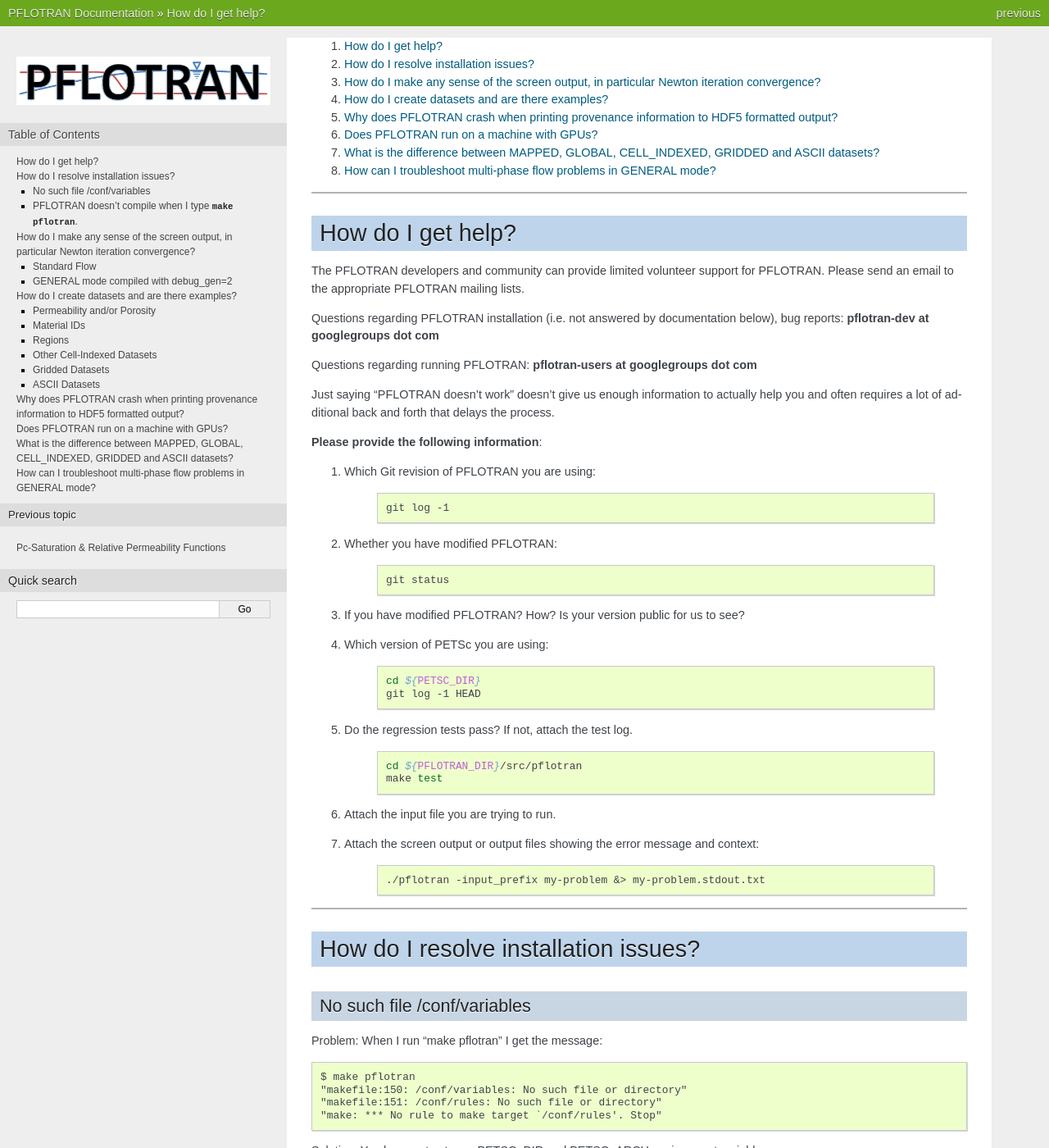
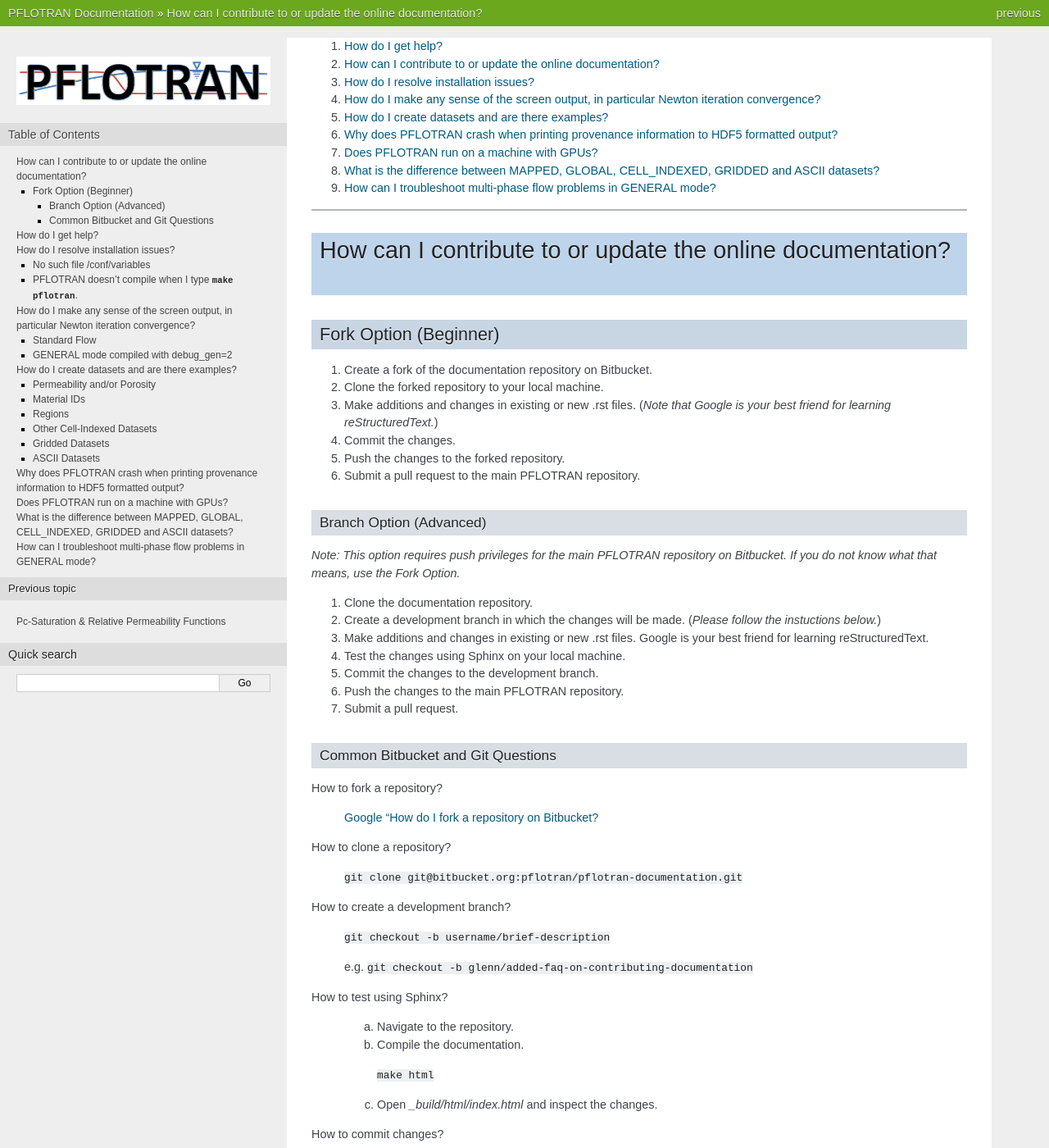
Before and after one commit to Miracloon/pflotran-documentation, a Sphinx documentation site: the page built from source/user_guide/how_to/faq.rst, in a window 1280 px wide and 1400 px high. Shown: the whole window at 82% size. Built offline with Sphinx 7.4.7, drawn with Linux system fonts in a browser that asks for light colours; some of the changed text lies outside the part shown.

Commit message:
added an FAQ on adding/modifying PFLOTRAN documentation

```diff
--- a/source/user_guide/how_to/faq.rst
+++ b/source/user_guide/how_to/faq.rst
@@ -1,6 +1,7 @@
 .. _faq:
 
 #. `How do I get help?`_
+#. `How can I contribute to or update the online documentation?`_
 #. `How do I resolve installation issues?`_
 #. `How do I make any sense of the screen output, in particular Newton iteration convergence?`_
 #. `How do I create datasets and are there examples?`_
@@ -10,6 +11,86 @@
 #. `How can I troubleshoot multi-phase flow problems in GENERAL mode?`_
 
 --------------------
+
+.. _How can I contribute to or update the online documentation?:
+
+How can I contribute to or update the online documentation?
+===========================================================
+
+Fork Option (Beginner)
+----------------------
+
+#. Create a fork of the documentation repository on Bitbucket.
+
+#. Clone the forked repository to your local machine.
+
+#. Make additions and changes in existing or new .rst files. (*Note that Google is your best friend for learning reStructuredText.*)
+
+#. Commit the changes.
+
+#. Push the changes to the forked repository.
+
+#. Submit a pull request to the main PFLOTRAN repository.
+
+Branch Option (Advanced)
+........................
+
+*Note: This option requires push privileges for the main PFLOTRAN repository on Bitbucket. If you do not know what that means, use the Fork Option.*
+
+#. Clone the documentation repository.
+
+
+#. Create a development branch in which the changes will be made. (*Please follow the instuctions below.*)
+
+#. Make additions and changes in existing or new .rst files. Google is your best friend for learning reStructuredText.
+
+#. Test the changes using Sphinx on your local machine.
+
+#. Commit the changes to the development branch.
+
+#. Push the changes to the main PFLOTRAN repository.
+
+#. Submit a pull request.
+
+Common Bitbucket and Git Questions
+..................................
+
+How to fork a repository?
+
+  `Google "How do I fork a repository on Bitbucket? <https://lmgtfy.com/?q=How+do+I+fork+a+repository+on+Bitbucket%3F>`_
+
+How to clone a repository?
+
+  ``git clone git@bitbucket.org:pflotran/pflotran-documentation.git``
+
+How to create a development branch?
+
+  ``git checkout -b username/brief-description``
+
+  e.g. ``git checkout -b glenn/added-faq-on-contributing-documentation``
+
+How to test using Sphinx?
+
+  a. Navigate to the repository.
+  b. Compile the documentation.
+
+    ``make html``
+
+  c. Open *_build/html/index.html* and inspect the changes.
+
+How to commit changes?
+
+  ``git commit -i <filename> -m 'a short message describing the changes'``
+
+  e.g. ``git commit -i faq.rst -m 'added an FAQ on adding/modifying PFLOTRAN documentation'``
+
+How to push the modified branch back to the original repository?
+
+  ``git push``
+
+How to submit a pull request?
+
+  `Google "How do I submit a pull request on Bitbucket? <https://lmgtfy.com/?q=How+do+I+submit+a+pull+request+on+Bitbucket%3F>`_
 
 .. _How do I get help?:
 
```
